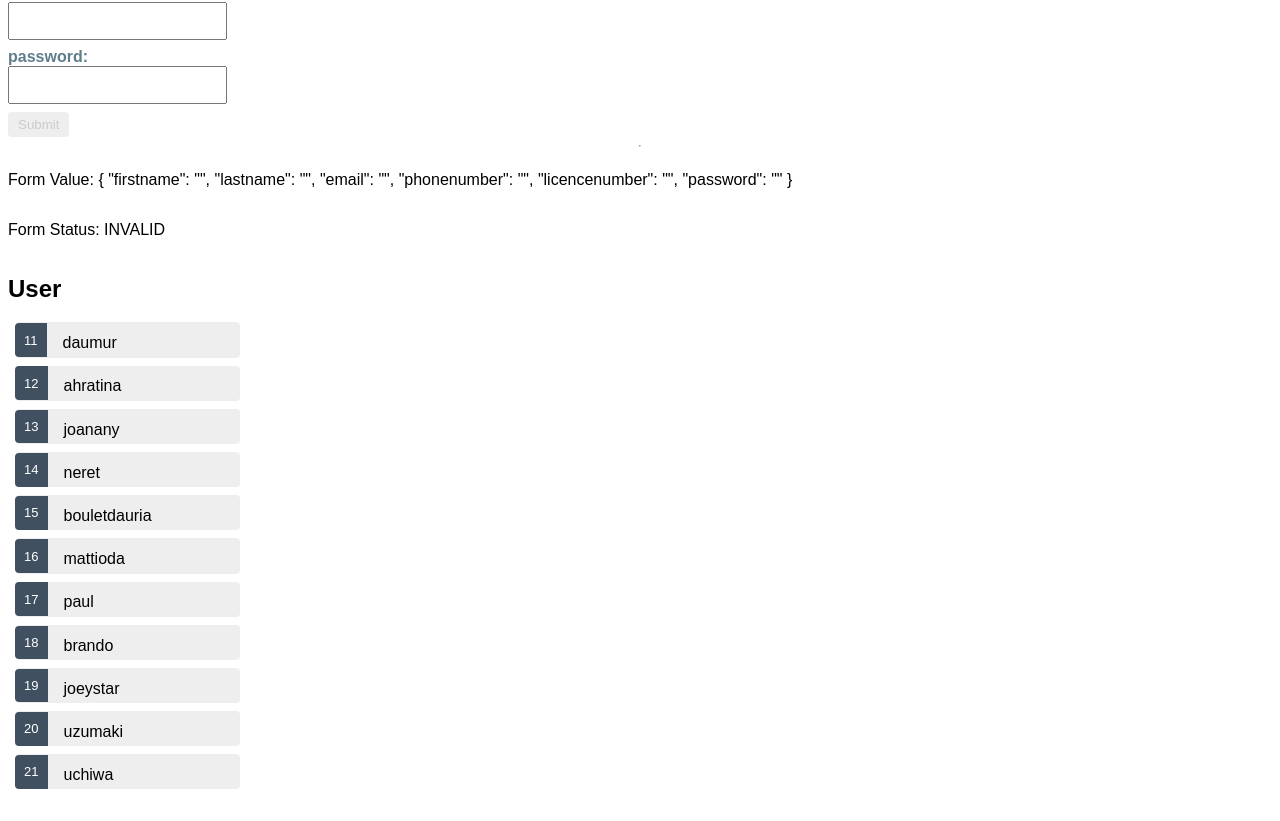
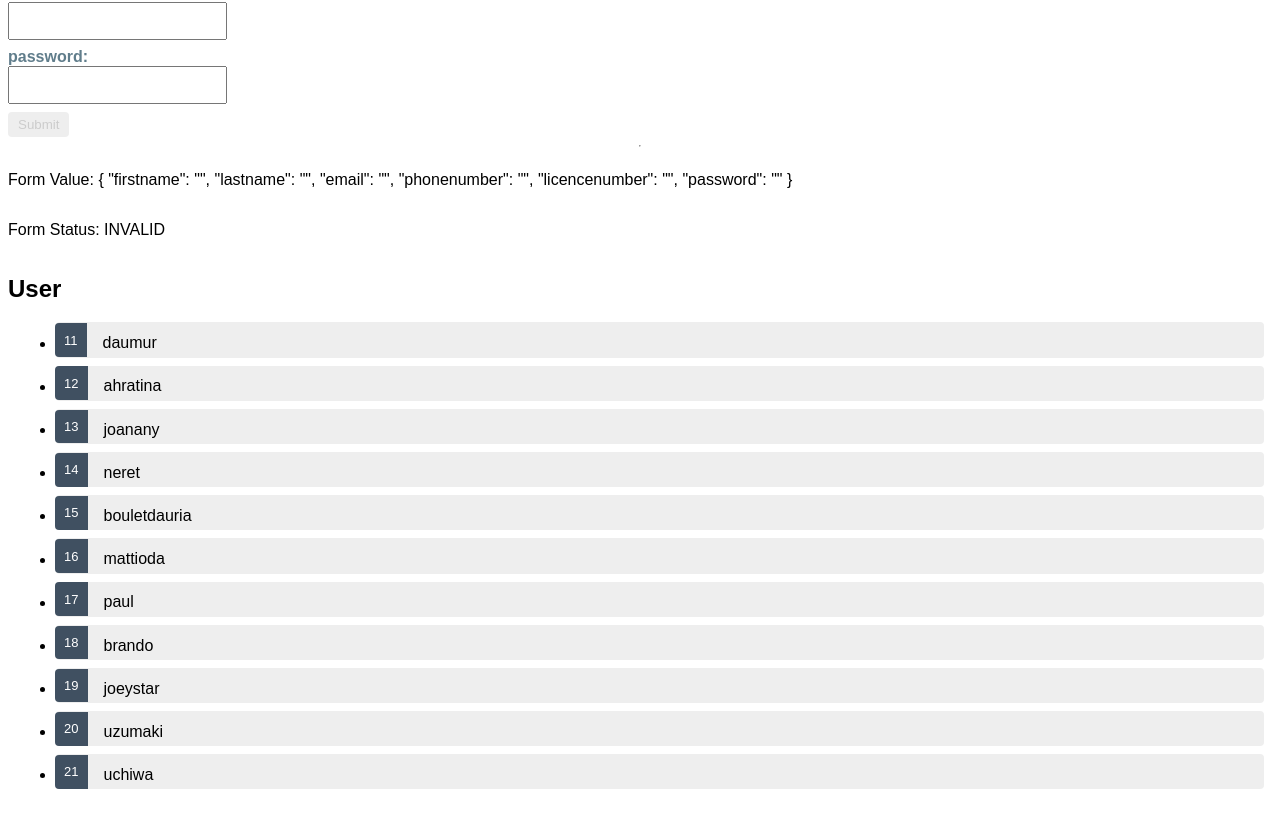
Before and after one commit to awallone/Programmation-web, an Angular app: page / in a window 1280 px wide. Shown: the part 453-1274 px from the top of the page. Built offline with nearby package versions, Linux system fonts and the light colour scheme.

Commit message:
utilisateur details

```diff
--- a/src/app/app.component.html
+++ b/src/app/app.component.html
@@ -1,4 +1,4 @@
 <h1>{{title}}</h1>
 
 <app-inscription></app-inscription>
-<app-utilisateur></app-utilisateur>
+<app-utilisateurs></app-utilisateurs>
--- a/src/app/app.module.ts
+++ b/src/app/app.module.ts
@@ -5,14 +5,16 @@ import { AppComponent } from './app.component';
 import { InscriptionComponent } from './inscription/inscription.component';
 import { ReactiveFormsModule } from '@angular/forms';
 import { FormsModule } from '@angular/forms';
-import { UtilisateurComponent } from './utilisateur/utilisateur.component';
+import { UtilisateursComponent } from './utilisateurs/utilisateurs.component';
+import { UtilisateurDetailComponent } from './utilisateur-detail/utilisateur-detail.component';
 
 
 @NgModule({
   declarations: [
     AppComponent,
     InscriptionComponent,
-    UtilisateurComponent,
+    UtilisateursComponent,
+    UtilisateurDetailComponent,
   ],
   imports: [
     BrowserModule,
--- a/src/app/mock-utilisateur.ts
+++ /dev/null
@@ -1,16 +0,0 @@
-import { Utilisateur } from './utilisateur';
-
-export const UTILISATEUR: Utilisateur[] = [
-  { id: 11, firstname: 'cedric',lastname: 'daumur',email:'cedric.daumur@hotmail.fr',phonenumber:'0678957844',licencenumber:'01547788',password: 'AffdfaaaAAA' },
-  { id: 12, firstname: 'Denis',lastname: 'ahratina',email:'denis.ahratina@hotmail.fr',phonenumber:'',licencenumber:'22547894',password: 'zzzzregge1222' },
-  { id: 13, firstname: 'stephane',lastname: 'joanany',email:'stephane.joanany@hotmail.fr',phonenumber:'',licencenumber:'84554861',password: '1222ezeezerzzeza' },
-  { id: 14, firstname: 'thomas',lastname: 'neret',email:'thomas.neret@hotmail.fr',phonenumber:'',licencenumber:'87865156',password: 'zaeAfeffzaaaaaaa' },
-  { id: 15, firstname: 'geoffrey',lastname: 'bouletdauria',email:'geoffrey.bouletdauria@hotmail.fr',phonenumber:'',licencenumber:'85218777',password: 'dfgregerrDD' },
-  { id: 16, firstname: 'hugo',lastname: 'mattioda',email:'hugo.mattioda@hotmail.fr',phonenumber:'',licencenumber:'35489144',password: 'fefeaaaaahhhh' },
-  { id: 17, firstname: 'Jean',lastname: 'paul',email:'Jean.paul@hotmail.fr',phonenumber:'',licencenumber:'11010587',password: 'Dahtht132,' },
-  { id: 18, firstname: 'dio',lastname: 'brando',email:'dio.brando@hotmail.fr',phonenumber:'',licencenumber:'18456847',password: 'ffdDEAAAdetgd' },
-  { id: 19, firstname: 'jotaro',lastname: 'joeystar',email:'jotaro.joeystar@hotmail.fr',phonenumber:'',licencenumber:'15478896',password: 'DDDahrthrdd' },
-  { id: 20, firstname: 'naruto',lastname: 'uzumaki',email:'naruto.uzumaki@hotmail.fr',phonenumber:'',licencenumber:'78966544',password: 'DDDaghyuirdfgf' },
-  { id: 21, firstname: 'sasuke',lastname: 'uchiwa',email:'sasuke.uchiwa@hotmail.fr',phonenumber:'',licencenumber:'77788001',password: 'vffDDDaetrthrrh' },
-
-];
--- /dev/null
+++ b/src/app/mock-utilisateurs.ts
@@ -0,0 +1,16 @@
+import { Utilisateur } from './utilisateur';
+
+export const UTILISATEUR: Utilisateur[] = [
+  { id: 11, firstname: 'cedric',lastname: 'daumur',email:'cedric.daumur@hotmail.fr',phonenumber:'0678957844',licencenumber:'01547788',password: 'AffdfaaaAAA' },
+  { id: 12, firstname: 'Denis',lastname: 'ahratina',email:'denis.ahratina@hotmail.fr',phonenumber:'0644879641',licencenumber:'22547894',password: 'zzzzregge1222' },
+  { id: 13, firstname: 'stephane',lastname: 'joanany',email:'stephane.joanany@hotmail.fr',phonenumber:'0644879641',licencenumber:'84554861',password: '1222ezeezerzzeza' },
+  { id: 14, firstname: 'thomas',lastname: 'neret',email:'thomas.neret@hotmail.fr',phonenumber:'0644879641',licencenumber:'87865156',password: 'zaeAfeffzaaaaaaa' },
+  { id: 15, firstname: 'geoffrey',lastname: 'bouletdauria',email:'geoffrey.bouletdauria@hotmail.fr',phonenumber:'',licencenumber:'85218777',password: 'dfgregerrDD' },
+  { id: 16, firstname: 'hugo',lastname: 'mattioda',email:'hugo.mattioda@hotmail.fr',phonenumber:'0644879641',licencenumber:'35489144',password: 'fefeaaaaahhhh' },
+  { id: 17, firstname: 'Jean',lastname: 'paul',email:'Jean.paul@hotmail.fr',phonenumber:'0644879641',licencenumber:'11010587',password: 'Dahtht132,' },
+  { id: 18, firstname: 'dio',lastname: 'brando',email:'dio.brando@hotmail.fr',phonenumber:'0644879641',licencenumber:'18456847',password: 'ffdDEAAAdetgd' },
+  { id: 19, firstname: 'jotaro',lastname: 'joeystar',email:'jotaro.joeystar@hotmail.fr',phonenumber:'0644879641',licencenumber:'15478896',password: 'DDDahrthrdd' },
+  { id: 20, firstname: 'naruto',lastname: 'uzumaki',email:'naruto.uzumaki@hotmail.fr',phonenumber:'0644879641',licencenumber:'78966544',password: 'DDDaghyuirdfgf' },
+  { id: 21, firstname: 'sasuke',lastname: 'uchiwa',email:'sasuke.uchiwa@hotmail.fr',phonenumber:'0644879641',licencenumber:'77788001',password: 'vffDDDaetrthrrh' },
+
+];
--- /dev/null
+++ b/src/app/utilisateur-detail/utilisateur-detail.component.html
@@ -0,0 +1,38 @@
+<div *ngIf="utilisateur">
+
+  <h2>{{utilisateur.lastname | uppercase}} Details</h2>
+  <div><span>id: </span>{{utilisateur.id}}</div>
+
+  <div>
+
+    <label>lastname:
+      <input [(ngModel)]="utilisateur.lastname" placeholder="lastname"/>
+    </label>
+
+<br>
+
+    <label>firstname:
+      <input [(ngModel)]="utilisateur.firstname" placeholder="firstname"/>
+    </label>
+<br>
+    <label>email:
+      <input [(ngModel)]="utilisateur.email" placeholder="email"/>
+    </label>
+<br>
+
+    <label>phonenumber:
+      <input [(ngModel)]="utilisateur.phonenumber" placeholder="phonenumber"/>
+    </label>
+<br>
+
+    <label>licencenumber:
+      <input [(ngModel)]="utilisateur.licencenumber" placeholder="licencenumber"/>
+    </label>
+<br>
+    <label>password:
+      <input [(ngModel)]="utilisateur.password" placeholder="password"/>
+    </label>
+
+  </div>
+
+</div>
--- /dev/null
+++ b/src/app/utilisateur-detail/utilisateur-detail.component.ts
@@ -0,0 +1,18 @@
+import { Component, OnInit, Input} from '@angular/core';
+import { Utilisateur } from '../utilisateur';
+
+
+@Component({
+  selector: 'app-utilisateur-detail',
+  templateUrl: './utilisateur-detail.component.html',
+  styleUrls: ['./utilisateur-detail.component.css']
+})
+export class UtilisateurDetailComponent implements OnInit {
+@Input() utilisateur: Utilisateur;
+
+  constructor() { }
+
+  ngOnInit(): void {
+  }
+
+}
--- a/src/app/utilisateur/utilisateur.component.html
+++ /dev/null
@@ -1,48 +0,0 @@
-<h2>User</h2>
- <ul class="utilisateur">
-   <li *ngFor="let utilisateur of Utilisateur"
-     [class.selected]="utilisateur === Utilisateur"
-     (click)="onSelect(utilisateur)">
-     <span class="badge">{{utilisateur.id}}</span> {{utilisateur.lastname}}
-   </li>
- </ul>
-
- <div *ngIf="selectedUtilisateur">
-
-   <h2>{{selectedUtilisateur.lastname | uppercase}} Details</h2>
-   <div><span>id: </span>{{selectedUtilisateur.id}}</div>
-   <div>
-
-     <label>lastname:
-       <input [(ngModel)]="selectedUtilisateur.lastname" placeholder="lastname"/>
-     </label>
-
-<br>
-
-     <label>firstname:
-       <input [(ngModel)]="selectedUtilisateur.firstname" placeholder="firstname"/>
-     </label>
-<br>
-     <label>email:
-       <input [(ngModel)]="selectedUtilisateur.email" placeholder="email"/>
-     </label>
-<br>
-
-     <label>phonenumber:
-       <input [(ngModel)]="selectedUtilisateur.phonenumber" placeholder="phonenumber"/>
-     </label>
-<br>
-
-     <label>licencenumber:
-       <input [(ngModel)]="selectedUtilisateur.licencenumber" placeholder="licencenumber"/>
-     </label>
-<br>
-     <label>password:
-       <input [(ngModel)]="selectedUtilisateur.password" placeholder="password"/>
-     </label>
-
-
-
-   </div>
-
- </div>
--- a/src/app/utilisateur/utilisateur.component.css
+++ b/src/app/utilisateurs/utilisateurs.component.css
@@ -1,11 +1,11 @@
 /* HeroesComponent's private CSS styles */
-.utilisateur {
+.utilisateurss {
   margin: 0 0 2em 0;
   list-style-type: none;
   padding: 0;
   width: 15em;
 }
-.utilisateur li {
+.utilisateurs li {
   cursor: pointer;
   position: relative;
   left: 0;
@@ -15,20 +15,20 @@
   height: 1.6em;
   border-radius: 4px;
 }
-.utilisateur li:hover {
+.utilisateurs li:hover {
   color: #607D8B;
   background-color: #DDD;
   left: .1em;
 }
-.utilisateur li.selected {
+.utilisateurs li.selected {
   background-color: #CFD8DC;
   color: white;
 }
-.utilisateur li.selected:hover {
+.utilisateurs li.selected:hover {
   background-color: #BBD8DC;
   color: white;
 }
-.utilisateur .badge {
+.utilisateurs .badge {
   display: inline-block;
   font-size: small;
   color: white;
--- /dev/null
+++ b/src/app/utilisateurs/utilisateurs.component.html
@@ -0,0 +1,11 @@
+<h2>User</h2>
+
+ <ul class="utilisateurs">
+   <li *ngFor="let utilisateur of utilisateurs"
+     [class.selected]="utilisateur === SelectedUtilisateur"
+     (click)="onSelect(utilisateur)">
+     <span class="badge">{{utilisateur.id}}</span> {{utilisateur.lastname}}
+   </li>
+ </ul>
+
+<app-utilisateur-detail [utilisateur]= "selectedUtilisateur"> </app-utilisateur-detail>
--- a/src/app/utilisateur/utilisateur.component.ts
+++ b/src/app/utilisateurs/utilisateurs.component.ts
@@ -1,16 +1,16 @@
 import { Component, OnInit } from '@angular/core';
 import { Utilisateur } from '../utilisateur';
-import { UTILISATEUR } from '../mock-utilisateur';
+import { UTILISATEUR } from '../mock-utilisateurs';
 
 
 @Component({
-  selector: 'app-utilisateur',
-  templateUrl: './utilisateur.component.html',
-  styleUrls: ['./utilisateur.component.css']
+  selector: 'app-utilisateurs',
+  templateUrl: './utilisateurs.component.html',
+  styleUrls: ['./utilisateurs.component.css']
 })
-export class UtilisateurComponent implements OnInit {
+export class UtilisateursComponent implements OnInit {
 
-Utilisateur = UTILISATEUR;
+utilisateurs = UTILISATEUR;
 selectedUtilisateur : Utilisateur;
 
   constructor() { }
```
Also changed, not shown: src/app/utilisateur-detail/utilisateur-detail.component.css (added), 2 other files (tests, documents, lock files or other folders).
